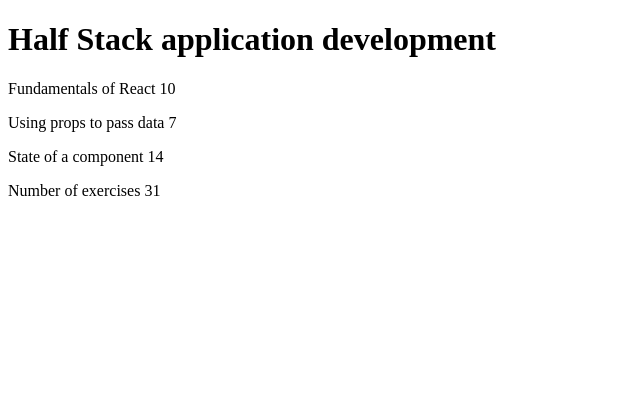
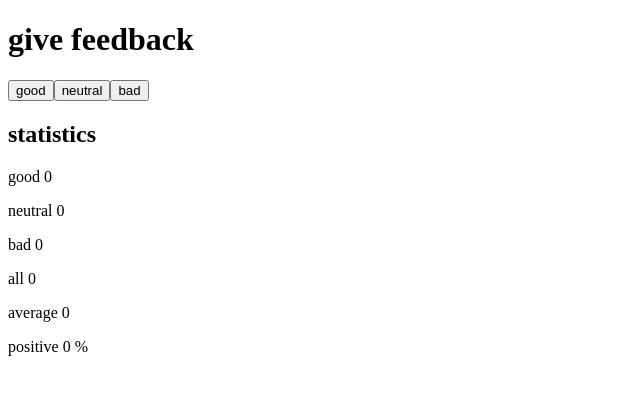
Before and after one commit to Athish-18/Full_Stack_Open, a React (Vite) app in the folder part1/courseinfo/: page / in a window 1280 px wide. Shown: the top 394 px of the page, without its empty margins (0-640 px from the left). Built offline with nearby package versions, Linux system fonts and the light colour scheme.

Commit message:
added 1.6,1.7

```diff
--- a/part1/courseinfo/src/App.jsx
+++ b/part1/courseinfo/src/App.jsx
@@ -116,39 +116,71 @@
 // };
 
 
+// const App = () => {
+//   const course = {
+//     name: "Half Stack application development",
+//     parts: [
+//       {
+//         name: "Fundamentals of React",
+//         exercises: 10,
+//       },
+//       {
+//         name: "Using props to pass data",
+//         exercises: 7,
+//       },
+//       {
+//         name: "State of a component",
+//         exercises: 14,
+//       },
+//     ],
+//   };
+
+//   return (
+//     <>
+//       <h1>{course.name}</h1>
+//       <p>
+//         {course.parts[0].name} {course.parts[0].exercises}
+//       </p>
+//       <p>
+//         {course.parts[1].name} {course.parts[1].exercises}
+//       </p>
+//       <p>
+//         {course.parts[2].name} {course.parts[2].exercises}
+//       </p>
+//       <p>Number of exercises {course.parts[0].exercises + course.parts[1].exercises + course.parts[2].exercises }</p>
+//     </>
+//   );
+// };
+
+//
+
+import { useState } from "react";
+
 const App = () => {
-  const course = {
-    name: "Half Stack application development",
-    parts: [
-      {
-        name: "Fundamentals of React",
-        exercises: 10,
-      },
-      {
-        name: "Using props to pass data",
-        exercises: 7,
-      },
-      {
-        name: "State of a component",
-        exercises: 14,
-      },
-    ],
-  };
+  const [good, setGood] = useState(0);
+  const [neutral, setNeutral] = useState(0);
+  const [bad, setBad] = useState(0);
+
+  const all = good + neutral + bad;
 
   return (
     <>
-      <h1>{course.name}</h1>
-      <p>
-        {course.parts[0].name} {course.parts[0].exercises}
-      </p>
-      <p>
-        {course.parts[1].name} {course.parts[1].exercises}
-      </p>
-      <p>
-        {course.parts[2].name} {course.parts[2].exercises}
-      </p>
-      <p>Number of exercises {course.parts[0].exercises + course.parts[1].exercises + course.parts[2].exercises }</p>
+      <h1>give feedback</h1>
+
+      <button onClick={() => setGood(good + 1)}>good</button>
+      <button onClick={() => setNeutral(neutral + 1)}>neutral</button>
+      <button onClick={() => setBad(bad + 1)}>bad</button>
+
+      <h2>statistics</h2>
+
+      <p>good {good}</p>
+      <p>neutral {neutral}</p>
+      <p>bad {bad}</p>
+      <p>all {all}</p>
+      <p>average {all === 0 ? 0 : (good - bad) / all}</p>
+      <p>positive {all === 0 ? 0 : (good / all) * 100} %</p>
     </>
   );
 };
+
 export default App;
--- a/part1/courseinfo/src/main.jsx
+++ b/part1/courseinfo/src/main.jsx
@@ -1,5 +1,5 @@
-import ReactDOM from "react-dom/client";
+import ReactDOM from 'react-dom/client'
 
-import App from "./App";
+import App from './App'
 
-ReactDOM.createRoot(document.getElementById("root")).render(<App />);
+ReactDOM.createRoot(document.getElementById('root')).render(<App />)
```
